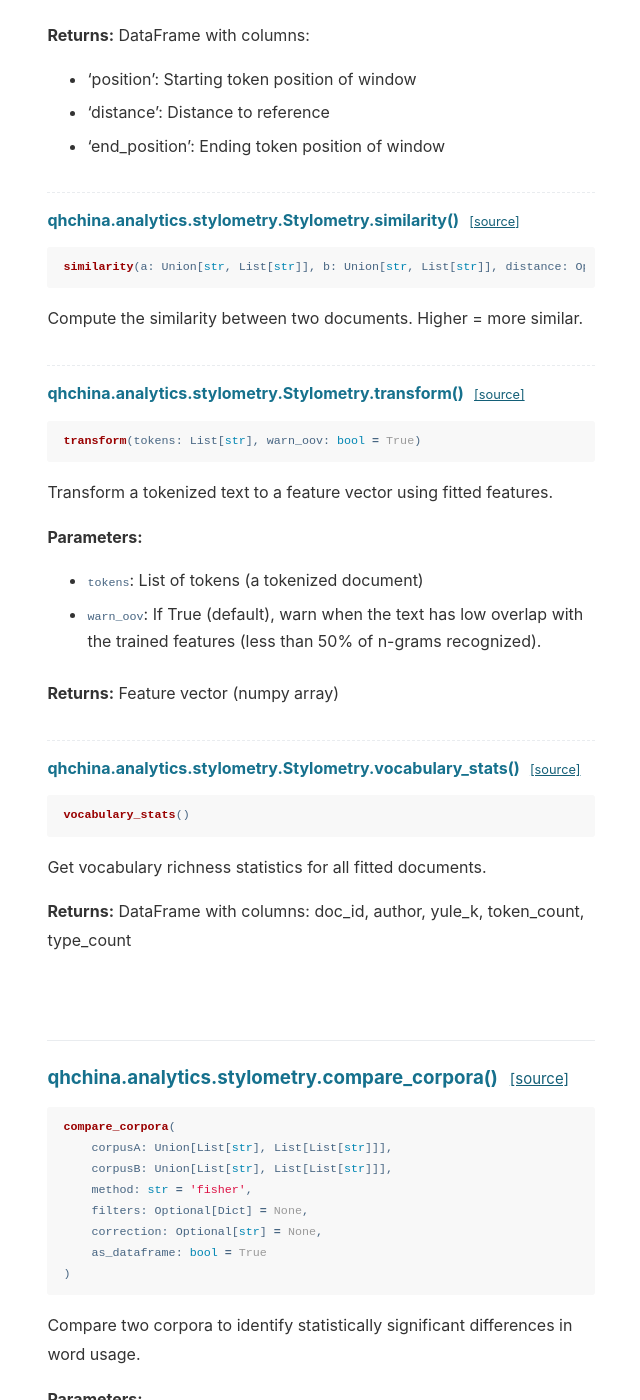
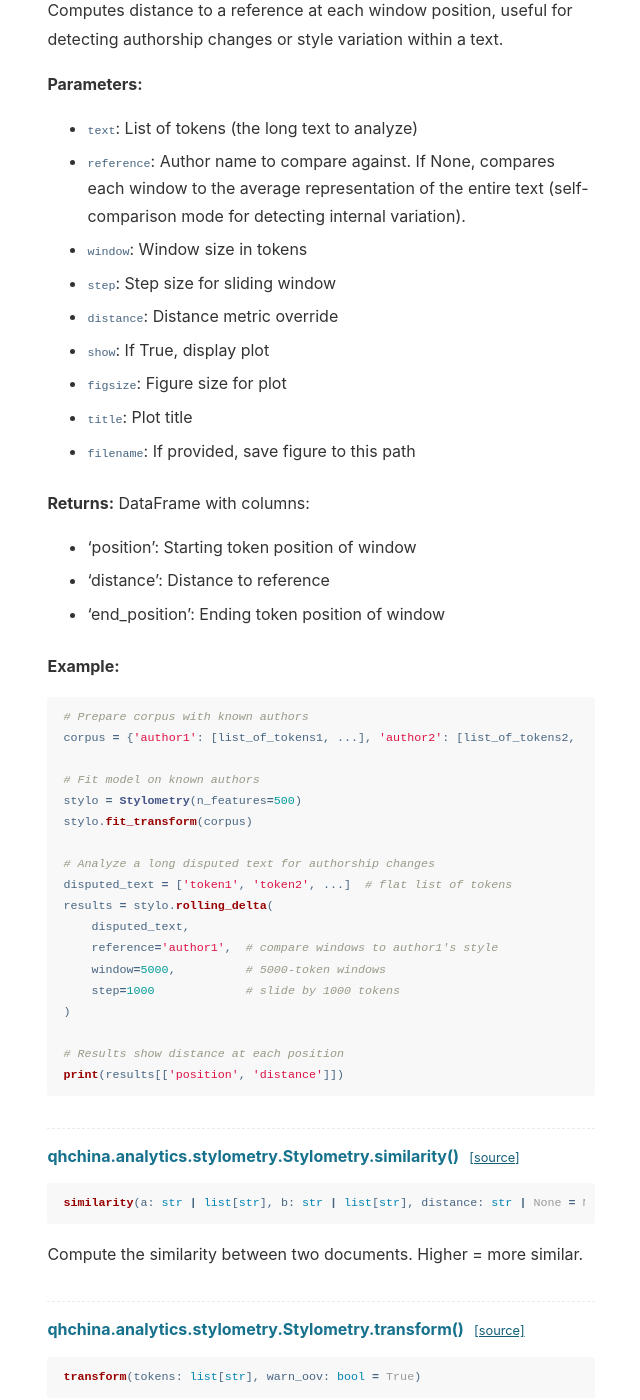
Before and after one commit to mcjkurz/qhchina-web, a Jekyll site: the page built from docs/stylometry/index.md, in a window 1280 px wide and 1400 px high, scrolled down 9806 px. Shown: the whole window, without its empty margins (455-1095 px from the left). Built offline with Jekyll 4.4.1, drawn with Linux system fonts in a browser that asks for light colours; some of the changed text lies outside the part shown.

````diff
--- a/docs/stylometry/index.md
+++ b/docs/stylometry/index.md
@@ -101,12 +101,12 @@ dist = stylo.distance('鲁迅_1', '沈从文_1')     # Compare two documents (lo
 ```python
 Stylometry(
     n_features: int = 100,
-    ngram_range: Tuple[int, int] = (1, 1),
+    ngram_range: tuple[int, int] = (1, 1),
     transform: str = 'zscore',
     distance: str = 'cosine',
     classifier: str = 'delta',
-    cull: Optional[float] = None,
-    chunk_size: Optional[int] = None,
+    cull: float | None = None,
+    chunk_size: int | None = None,
     mode: str = 'centroid'
 )
 ```
@@ -168,7 +168,7 @@ author, confidence = stylo.predict(disputed_tokens)
 <h4 id="stylometry-bootstrap_predict">qhchina.analytics.stylometry.Stylometry.bootstrap_predict() <a href="https://github.com/mcjkurz/qhchina/blob/main/qhchina/analytics/stylometry.py#L997" class="source-link" title="View source on GitHub">[source]</a></h4>
 
 ```python
-bootstrap_predict(text: List[str], n_iter: int = 100, sample_ratio: float = 0.8, distance: Optional[str] = None, seed: Optional[int] = None)
+bootstrap_predict(text: list[str], n_iter: int = 100, sample_ratio: float = 0.8, distance: str | None = None, seed: int | None = None)
 ```
 
 Bootstrap analysis for prediction robustness.
@@ -192,10 +192,32 @@ Dict with:
 - 'distances': Dict of author -> (mean_distance, std_distance)
 - 'n_iterations': Number of iterations performed
 
-<h4 id="stylometry-dendrogram">qhchina.analytics.stylometry.Stylometry.dendrogram() <a href="https://github.com/mcjkurz/qhchina/blob/main/qhchina/analytics/stylometry.py#L1685" class="source-link" title="View source on GitHub">[source]</a></h4>
+**Example:**
+```python
+# Prepare corpus with known authors
+corpus = {'author1': [list_of_tokens1, ...], 'author2': [list_of_tokens2, ...]}
+
+# Fit model
+stylo = Stylometry(n_features=500)
+stylo.fit_transform(corpus)
+
+# Bootstrap analysis on disputed text
+disputed_text = ['token1', 'token2', ...]  # flat list of tokens
+result = stylo.bootstrap_predict(
+    disputed_text,
+    n_iter=100,       # 100 bootstrap iterations
+    sample_ratio=0.8  # use 80% of features each iteration
+)
+
+print(f"Predicted author: {result['prediction']}")
+print(f"Confidence: {result['confidence']:.1%}")
+print(f"Vote distribution: {result['distribution']}")
+```
+
+<h4 id="stylometry-dendrogram">qhchina.analytics.stylometry.Stylometry.dendrogram() <a href="https://github.com/mcjkurz/qhchina/blob/main/qhchina/analytics/stylometry.py#L1725" class="source-link" title="View source on GitHub">[source]</a></h4>
 
 ```python
-dendrogram(method: str = 'average', level: str = 'document', orientation: str = 'top', figsize: Tuple[int, int] = (12, 8), labels: Optional[List[str]] = None, title: Optional[str] = None, fontsize: int = 10, color_threshold: Optional[float] = None, filename: Optional[str] = None, show: bool = True, distance: Optional[str] = None)
+dendrogram(method: str = 'average', level: str = 'document', orientation: str = 'top', figsize: tuple[int, int] = (12, 8), labels: list[str] | None = None, title: str | None = None, fontsize: int = 10, color_threshold: float | None = None, filename: str | None = None, show: bool = True, distance: str | None = None)
 ```
 
 Visualize hierarchical clustering as a dendrogram.
@@ -216,18 +238,18 @@ Visualize hierarchical clustering as a dendrogram.
 **Returns:**
 None if show=True, otherwise dict with 'fig', 'ax', and dendrogram data.
 
-<h4 id="stylometry-distance">qhchina.analytics.stylometry.Stylometry.distance() <a href="https://github.com/mcjkurz/qhchina/blob/main/qhchina/analytics/stylometry.py#L1296" class="source-link" title="View source on GitHub">[source]</a></h4>
+<h4 id="stylometry-distance">qhchina.analytics.stylometry.Stylometry.distance() <a href="https://github.com/mcjkurz/qhchina/blob/main/qhchina/analytics/stylometry.py#L1336" class="source-link" title="View source on GitHub">[source]</a></h4>
 
 ```python
-distance(a: Union[str, List[str]], b: Union[str, List[str]], distance: Optional[str] = None)
+distance(a: str | list[str], b: str | list[str], distance: str | None = None)
 ```
 
 Compute the distance between two documents. Lower = more similar.
 
-<h4 id="stylometry-distance_matrix">qhchina.analytics.stylometry.Stylometry.distance_matrix() <a href="https://github.com/mcjkurz/qhchina/blob/main/qhchina/analytics/stylometry.py#L1365" class="source-link" title="View source on GitHub">[source]</a></h4>
+<h4 id="stylometry-distance_matrix">qhchina.analytics.stylometry.Stylometry.distance_matrix() <a href="https://github.com/mcjkurz/qhchina/blob/main/qhchina/analytics/stylometry.py#L1405" class="source-link" title="View source on GitHub">[source]</a></h4>
 
 ```python
-distance_matrix(level: str = 'document', distance: Optional[str] = None)
+distance_matrix(level: str = 'document', distance: str | None = None)
 ```
 
 Compute pairwise distance matrix from fitted data.
@@ -242,7 +264,7 @@ Compute pairwise distance matrix from fitted data.
 <h4 id="stylometry-fit_transform">qhchina.analytics.stylometry.Stylometry.fit_transform() <a href="https://github.com/mcjkurz/qhchina/blob/main/qhchina/analytics/stylometry.py#L579" class="source-link" title="View source on GitHub">[source]</a></h4>
 
 ```python
-fit_transform(corpus: Union[Dict[str, List[List[str]]], List[List[str]]], labels: Optional[List[str]] = None)
+fit_transform(corpus: dict[str, list[list[str]]] | list[list[str]], labels: list[str] | None = None)
 ```
 
 Fit the model on a corpus and transform documents to feature vectors.
@@ -256,7 +278,7 @@ Fit the model on a corpus and transform documents to feature vectors.
 - `labels`: Optional list of labels for list input. Documents sharing
   the same label are grouped together.
 
-<h4 id="stylometry-get_author_profile">qhchina.analytics.stylometry.Stylometry.get_author_profile() <a href="https://github.com/mcjkurz/qhchina/blob/main/qhchina/analytics/stylometry.py#L1454" class="source-link" title="View source on GitHub">[source]</a></h4>
+<h4 id="stylometry-get_author_profile">qhchina.analytics.stylometry.Stylometry.get_author_profile() <a href="https://github.com/mcjkurz/qhchina/blob/main/qhchina/analytics/stylometry.py#L1494" class="source-link" title="View source on GitHub">[source]</a></h4>
 
 ```python
 get_author_profile(author: str)
@@ -266,7 +288,7 @@ Get the feature values for a specific author.
 
 Returns a DataFrame with 'feature' and 'value' columns, sorted by value descending.
 
-<h4 id="stylometry-get_feature_comparison">qhchina.analytics.stylometry.Stylometry.get_feature_comparison() <a href="https://github.com/mcjkurz/qhchina/blob/main/qhchina/analytics/stylometry.py#L1472" class="source-link" title="View source on GitHub">[source]</a></h4>
+<h4 id="stylometry-get_feature_comparison">qhchina.analytics.stylometry.Stylometry.get_feature_comparison() <a href="https://github.com/mcjkurz/qhchina/blob/main/qhchina/analytics/stylometry.py#L1512" class="source-link" title="View source on GitHub">[source]</a></h4>
 
 ```python
 get_feature_comparison()
@@ -276,10 +298,10 @@ Get a comparison table of feature values across all fitted authors.
 
 Returns a DataFrame with one column per author plus a 'variance' column.
 
-<h4 id="stylometry-hierarchical_clustering">qhchina.analytics.stylometry.Stylometry.hierarchical_clustering() <a href="https://github.com/mcjkurz/qhchina/blob/main/qhchina/analytics/stylometry.py#L1386" class="source-link" title="View source on GitHub">[source]</a></h4>
+<h4 id="stylometry-hierarchical_clustering">qhchina.analytics.stylometry.Stylometry.hierarchical_clustering() <a href="https://github.com/mcjkurz/qhchina/blob/main/qhchina/analytics/stylometry.py#L1426" class="source-link" title="View source on GitHub">[source]</a></h4>
 
 ```python
-hierarchical_clustering(method: str = 'average', level: str = 'document', distance: Optional[str] = None)
+hierarchical_clustering(method: str = 'average', level: str = 'document', distance: str | None = None)
 ```
 
 Perform hierarchical clustering on fitted data.
@@ -292,10 +314,10 @@ Perform hierarchical clustering on fitted data.
 **Returns:**
 (linkage_matrix, labels)
 
-<h4 id="stylometry-most_similar">qhchina.analytics.stylometry.Stylometry.most_similar() <a href="https://github.com/mcjkurz/qhchina/blob/main/qhchina/analytics/stylometry.py#L1243" class="source-link" title="View source on GitHub">[source]</a></h4>
+<h4 id="stylometry-most_similar">qhchina.analytics.stylometry.Stylometry.most_similar() <a href="https://github.com/mcjkurz/qhchina/blob/main/qhchina/analytics/stylometry.py#L1283" class="source-link" title="View source on GitHub">[source]</a></h4>
 
 ```python
-most_similar(query: Union[str, List[str]], k: Optional[int] = None, return_distance: bool = False, distance: Optional[str] = None)
+most_similar(query: str | list[str], k: int | None = None, return_distance: bool = False, distance: str | None = None)
 ```
 
 Find the most similar documents to a query.
@@ -309,10 +331,10 @@ Find the most similar documents to a query.
 **Returns:**
 List of (doc_id, value) tuples sorted by similarity (most similar first).
 
-<h4 id="stylometry-plot">qhchina.analytics.stylometry.Stylometry.plot() <a href="https://github.com/mcjkurz/qhchina/blob/main/qhchina/analytics/stylometry.py#L1496" class="source-link" title="View source on GitHub">[source]</a></h4>
+<h4 id="stylometry-plot">qhchina.analytics.stylometry.Stylometry.plot() <a href="https://github.com/mcjkurz/qhchina/blob/main/qhchina/analytics/stylometry.py#L1536" class="source-link" title="View source on GitHub">[source]</a></h4>
 
 ```python
-plot(method: str = 'pca', level: str = 'document', figsize: Tuple[int, int] = (10, 8), show_labels: bool = True, labels: Optional[List[str]] = None, title: Optional[str] = None, colors: Optional[Dict[str, str]] = None, marker_size: int = 100, fontsize: int = 12, filename: Optional[str] = None, random_state: int = 42, show: bool = True)
+plot(method: str = 'pca', level: str = 'document', figsize: tuple[int, int] = (10, 8), show_labels: bool = True, labels: list[str] | None = None, title: str | None = None, colors: dict[str, str] | None = None, marker_size: int = 100, fontsize: int = 12, filename: str | None = None, random_state: int = 42, show: bool = True)
 ```
 
 Create a 2D scatter plot of documents or authors.
@@ -337,7 +359,7 @@ None if show=True, otherwise (fig, ax) tuple.
 <h4 id="stylometry-predict">qhchina.analytics.stylometry.Stylometry.predict() <a href="https://github.com/mcjkurz/qhchina/blob/main/qhchina/analytics/stylometry.py#L831" class="source-link" title="View source on GitHub">[source]</a></h4>
 
 ```python
-predict(text: List[str], k: int = 1, distance: Optional[str] = None, classifier: Optional[str] = None)
+predict(text: list[str], k: int = 1, distance: str | None = None, classifier: str | None = None)
 ```
 
 Predict the most likely author for a tokenized text.
@@ -356,7 +378,7 @@ List of (author, score) tuples.
 <h4 id="stylometry-predict_author">qhchina.analytics.stylometry.Stylometry.predict_author() <a href="https://github.com/mcjkurz/qhchina/blob/main/qhchina/analytics/stylometry.py#L925" class="source-link" title="View source on GitHub">[source]</a></h4>
 
 ```python
-predict_author(text: List[str], k: int = 1, distance: Optional[str] = None, classifier: Optional[str] = None)
+predict_author(text: list[str], k: int = 1, distance: str | None = None, classifier: str | None = None)
 ```
 
 Convenience method to get just the predicted author name.
@@ -374,7 +396,7 @@ Predicted author name (str).
 <h4 id="stylometry-predict_confidence">qhchina.analytics.stylometry.Stylometry.predict_confidence() <a href="https://github.com/mcjkurz/qhchina/blob/main/qhchina/analytics/stylometry.py#L958" class="source-link" title="View source on GitHub">[source]</a></h4>
 
 ```python
-predict_confidence(text: List[str], k: int = 1, classifier: Optional[str] = None)
+predict_confidence(text: list[str], k: int = 1, classifier: str | None = None)
 ```
 
 Predict with unified confidence scores (higher = more likely).
@@ -384,10 +406,10 @@ Abstracts away the difference between delta (distance) and SVM (probability).
 **Returns:**
 List of (author, confidence) tuples where confidence is 0-1, higher = more likely.
 
-<h4 id="stylometry-rolling_delta">qhchina.analytics.stylometry.Stylometry.rolling_delta() <a href="https://github.com/mcjkurz/qhchina/blob/main/qhchina/analytics/stylometry.py#L1118" class="source-link" title="View source on GitHub">[source]</a></h4>
+<h4 id="stylometry-rolling_delta">qhchina.analytics.stylometry.Stylometry.rolling_delta() <a href="https://github.com/mcjkurz/qhchina/blob/main/qhchina/analytics/stylometry.py#L1138" class="source-link" title="View source on GitHub">[source]</a></h4>
 
 ```python
-rolling_delta(text: List[str], reference: Optional[str] = None, window: int = 5000, step: int = 1000, distance: Optional[str] = None, show: bool = True, figsize: Tuple[int, int] = (12, 6), title: Optional[str] = None, filename: Optional[str] = None)
+rolling_delta(text: list[str], reference: str | None = None, window: int = 5000, step: int = 1000, distance: str | None = None, show: bool = True, figsize: tuple[int, int] = (12, 6), title: str | None = None, filename: str | None = None)
 ```
 
 Rolling window analysis across a long text.
@@ -414,10 +436,32 @@ DataFrame with columns:
 - 'distance': Distance to reference
 - 'end_position': Ending token position of window
 
-<h4 id="stylometry-similarity">qhchina.analytics.stylometry.Stylometry.similarity() <a href="https://github.com/mcjkurz/qhchina/blob/main/qhchina/analytics/stylometry.py#L1314" class="source-link" title="View source on GitHub">[source]</a></h4>
+**Example:**
+```python
+# Prepare corpus with known authors
+corpus = {'author1': [list_of_tokens1, ...], 'author2': [list_of_tokens2, ...]}
+
+# Fit model on known authors
+stylo = Stylometry(n_features=500)
+stylo.fit_transform(corpus)
+
+# Analyze a long disputed text for authorship changes
+disputed_text = ['token1', 'token2', ...]  # flat list of tokens
+results = stylo.rolling_delta(
+    disputed_text,
+    reference='author1',  # compare windows to author1's style
+    window=5000,          # 5000-token windows
+    step=1000             # slide by 1000 tokens
+)
+
+# Results show distance at each position
+print(results[['position', 'distance']])
+```
+
+<h4 id="stylometry-similarity">qhchina.analytics.stylometry.Stylometry.similarity() <a href="https://github.com/mcjkurz/qhchina/blob/main/qhchina/analytics/stylometry.py#L1354" class="source-link" title="View source on GitHub">[source]</a></h4>
 
 ```python
-similarity(a: Union[str, List[str]], b: Union[str, List[str]], distance: Optional[str] = None)
+similarity(a: str | list[str], b: str | list[str], distance: str | None = None)
 ```
 
 Compute the similarity between two documents. Higher = more similar.
@@ -425,7 +469,7 @@ Compute the similarity between two documents. Higher = more similar.
 <h4 id="stylometry-transform">qhchina.analytics.stylometry.Stylometry.transform() <a href="https://github.com/mcjkurz/qhchina/blob/main/qhchina/analytics/stylometry.py#L766" class="source-link" title="View source on GitHub">[source]</a></h4>
 
 ```python
-transform(tokens: List[str], warn_oov: bool = True)
+transform(tokens: list[str], warn_oov: bool = True)
 ```
 
 Transform a tokenized text to a feature vector using fitted features.
@@ -438,7 +482,7 @@ Transform a tokenized text to a feature vector using fitted features.
 **Returns:**
 Feature vector (numpy array)
 
-<h4 id="stylometry-vocabulary_stats">qhchina.analytics.stylometry.Stylometry.vocabulary_stats() <a href="https://github.com/mcjkurz/qhchina/blob/main/qhchina/analytics/stylometry.py#L1427" class="source-link" title="View source on GitHub">[source]</a></h4>
+<h4 id="stylometry-vocabulary_stats">qhchina.analytics.stylometry.Stylometry.vocabulary_stats() <a href="https://github.com/mcjkurz/qhchina/blob/main/qhchina/analytics/stylometry.py#L1467" class="source-link" title="View source on GitHub">[source]</a></h4>
 
 ```python
 vocabulary_stats()
@@ -451,15 +495,15 @@ DataFrame with columns: doc_id, author, yule_k, token_count, type_count
 
 <br>
 
-<h3 id="compare_corpora">qhchina.analytics.stylometry.compare_corpora() <a href="https://github.com/mcjkurz/qhchina/blob/main/qhchina/analytics/stylometry.py#L1768" class="source-link" title="View source on GitHub">[source]</a></h3>
+<h3 id="compare_corpora">qhchina.analytics.stylometry.compare_corpora() <a href="https://github.com/mcjkurz/qhchina/blob/main/qhchina/analytics/stylometry.py#L1808" class="source-link" title="View source on GitHub">[source]</a></h3>
 
 ```python
 compare_corpora(
-    corpusA: Union[List[str], List[List[str]]],
-    corpusB: Union[List[str], List[List[str]]],
+    corpusA: list[str] | list[list[str]],
+    corpusB: list[str] | list[list[str]],
     method: str = 'fisher',
-    filters: Optional[Dict] = None,
-    correction: Optional[str] = None,
+    filters: dict | None = None,
+    correction: str | None = None,
     as_dataframe: bool = True
 )
 ```
@@ -505,7 +549,7 @@ Compare two corpora to identify statistically significant differences in word us
 If as_dataframe is True: pandas.DataFrame containing information about each
     word's frequency in both corpora, the p-value, and the ratio of relative
     frequencies.
-If as_dataframe is False: List[dict] where each dict contains information
+If as_dataframe is False: list[dict] where each dict contains information
     about a word's frequency in both corpora, the p-value, and the ratio of
     relative frequencies.
 
@@ -613,7 +657,7 @@ Reference: Eder, M. (2013). "Mind your corpus: systematic errors in authorship a
 <h3 id="get_relative_frequencies">qhchina.analytics.stylometry.get_relative_frequencies() <a href="https://github.com/mcjkurz/qhchina/blob/main/qhchina/analytics/stylometry.py#L140" class="source-link" title="View source on GitHub">[source]</a></h3>
 
 ```python
-get_relative_frequencies(items: List[str])
+get_relative_frequencies(items: list[str])
 ```
 
 Compute relative frequencies for a list of items (tokens or n-grams).
@@ -626,7 +670,7 @@ Dict mapping each unique item to its relative frequency (count / total)
 <h3 id="compute_yule_k">qhchina.analytics.stylometry.compute_yule_k() <a href="https://github.com/mcjkurz/qhchina/blob/main/qhchina/analytics/stylometry.py#L154" class="source-link" title="View source on GitHub">[source]</a></h3>
 
 ```python
-compute_yule_k(tokens: List[str])
+compute_yule_k(tokens: list[str])
 ```
 
 Compute Yule's K characteristic for vocabulary richness.
````
Also changed, not shown: docs/collocations/index.md (+48 -47 lines), docs/helpers/index.md (+6 -6 lines), docs/preprocessing/index.md (+23 -23 lines), docs/topic_modeling/index.md (+27 -27 lines), docs/word_embeddings/index.md (+51 -49 lines).
